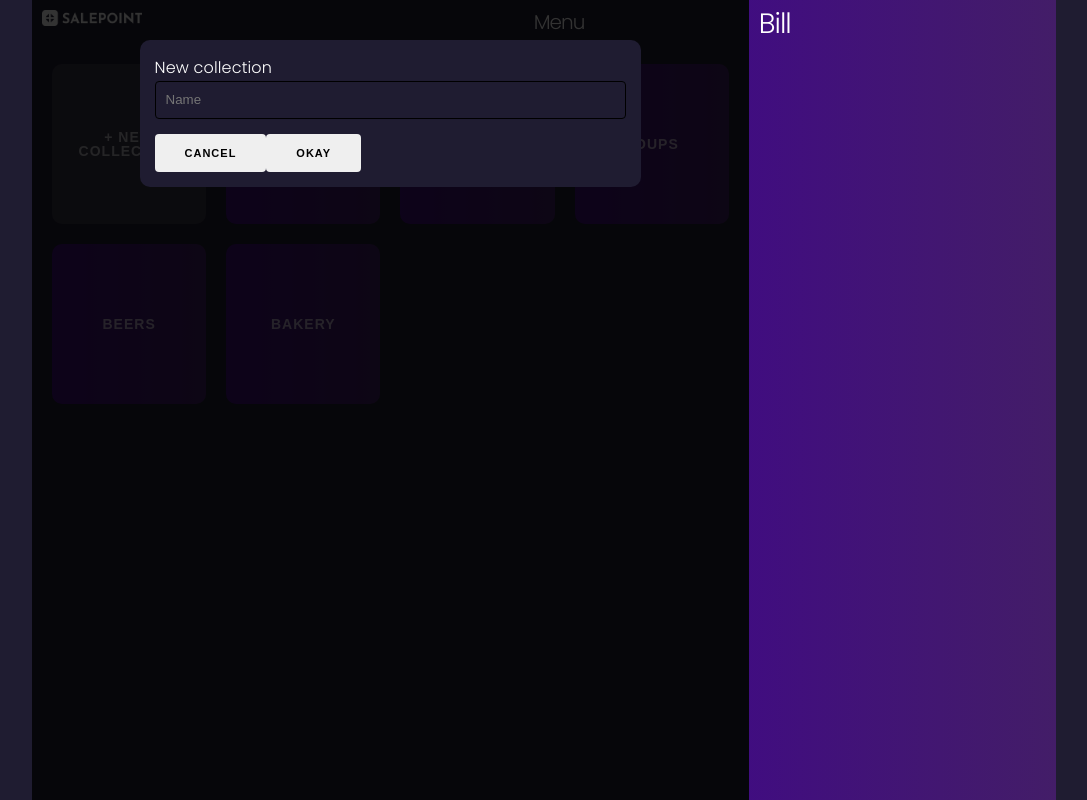
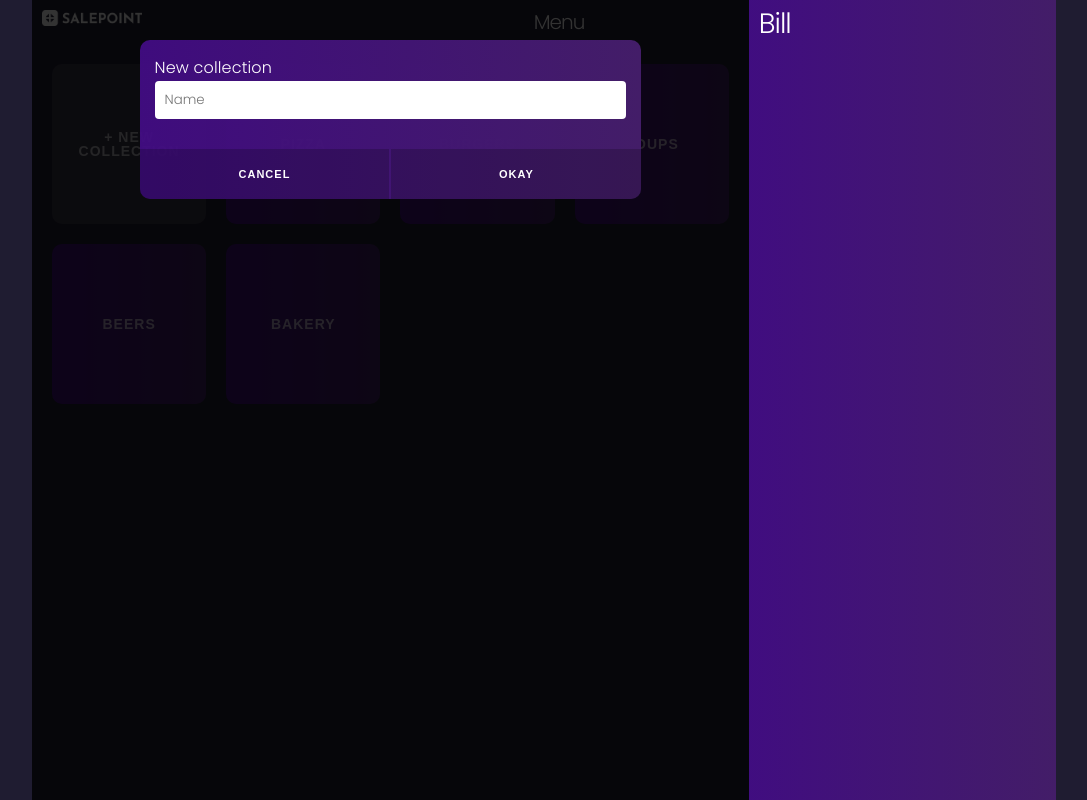
Before and after one commit to aiibe/salepoint, a React (Vite) app: page / in a window 1280 px wide. Both pictures are taken after a click on the button "+ NEW COLLECTION". Shown: the whole page, without its empty margins (96-1183 px from the left). Built offline with nearby package versions, Linux system fonts and the light colour scheme.

Commit message:
better modal form

```diff
--- a/src/HomePanel.jsx
+++ b/src/HomePanel.jsx
@@ -13,7 +13,7 @@ const items = [
 
 export default () => {
 	const [modal, setModal] = useState(false)
-
+	console.log('HomePanel render')
 	return (
 		<Panel>
 			<div className='header with-navigation'>
@@ -36,9 +36,11 @@ export default () => {
 			{modal && (
 				<Modal close={() => setModal(false)}>
 					<div className='form'>
-						<label>New collection</label>
-						<input type='text' placeholder='Name' />
-						<div>
+						<div className='body'>
+							<label>New collection</label>
+							<input type='text' placeholder='Name' autoFocus />
+						</div>
+						<div className='footer'>
 							<Button>Cancel</Button>
 							<Button>Okay</Button>
 						</div>
--- a/src/scss/global.scss
+++ b/src/scss/global.scss
@@ -22,6 +22,12 @@ html {
 
 h1 {
 	line-height: 1;
+}
+
+input[type='text'] {
+	background-color: white;
+	font-family: $fonts;
+	border: 0;
 }
 
 .app {
@@ -145,6 +151,7 @@ h1 {
 	height: 100%;
 
 	.modal-overlay {
+		cursor: pointer;
 		position: absolute;
 		top: 0;
 		left: 0;
@@ -159,11 +166,32 @@ h1 {
 		position: relative;
 		margin: 4rem auto;
 		max-width: 70%;
-		background-color: $background;
+		background: $element;
 		border-radius: 1rem;
+		overflow: hidden;
 	}
 }
 
 .form {
-	padding: 1.5rem;
+	display: flex;
+	flex-direction: column;
+
+	.body {
+		padding: 1.5rem;
+	}
+
+	.footer {
+		display: flex;
+		justify-content: space-between;
+		margin: 0 -1px;
+
+		button {
+			height: 5rem;
+			width: 50%;
+			border-radius: 0;
+			color: white;
+			background: rgba(0, 0, 0, 0.2);
+			margin: 0 1px;
+		}
+	}
 }
```
